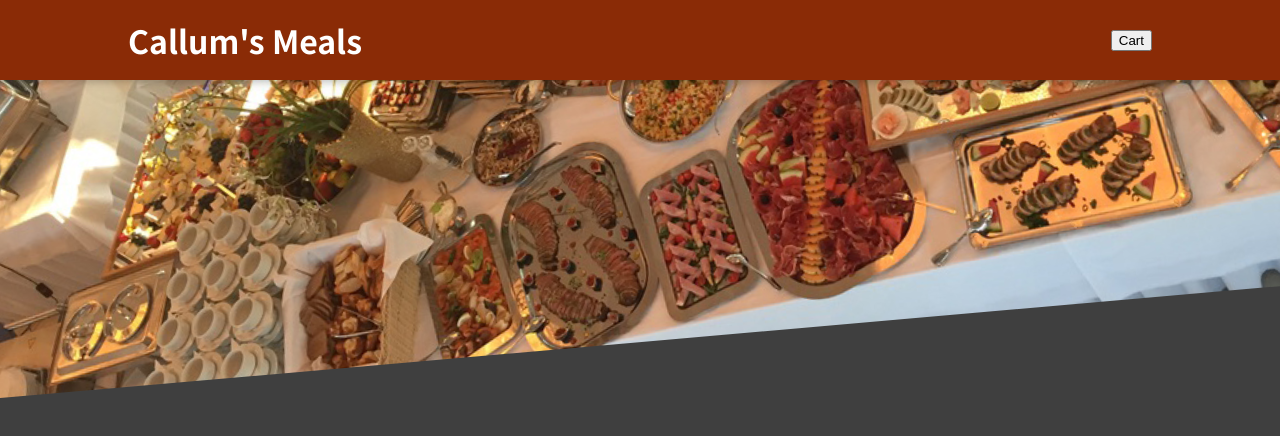
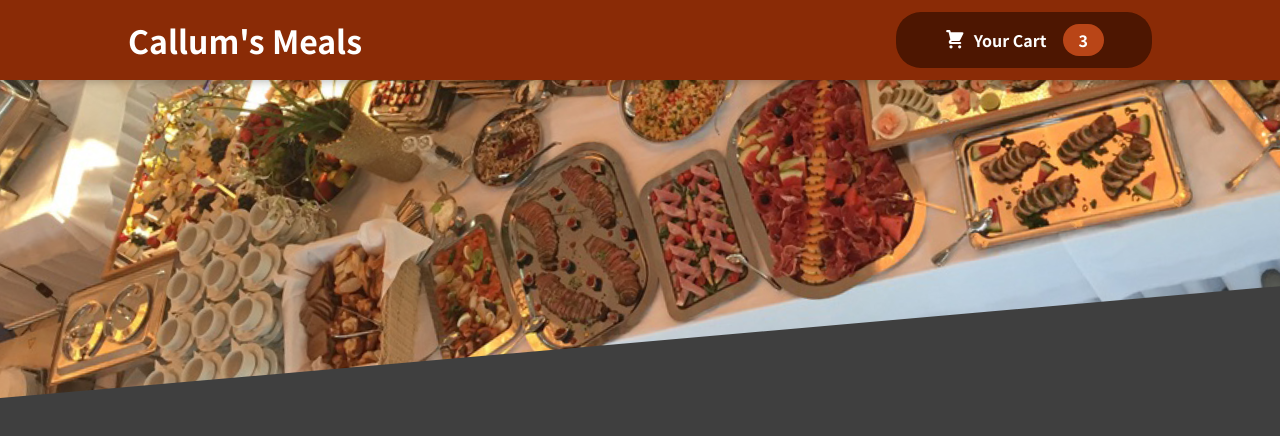
Before and after one commit to calgdon/Food-App, a React (Create React App) app: page / in a window 1280 px wide. Shown: the top 436 px of the page. Built offline with nearby package versions, Linux system fonts and the light colour scheme.

Commit message:
changed the button in the header

```diff
--- /dev/null
+++ b/src/components/Cart/CartIcon.js
@@ -0,0 +1,13 @@
+const CartIcon = () => {
+    return (
+      <svg
+        xmlns='http://www.w3.org/2000/svg'
+        viewBox='0 0 20 20'
+        fill='currentColor'
+      >
+        <path d='M3 1a1 1 0 000 2h1.22l.305 1.222a.997.997 0 00.01.042l1.358 5.43-.893.892C3.74 11.846 4.632 14 6.414 14H15a1 1 0 000-2H6.414l1-1H14a1 1 0 00.894-.553l3-6A1 1 0 0017 3H6.28l-.31-1.243A1 1 0 005 1H3zM16 16.5a1.5 1.5 0 11-3 0 1.5 1.5 0 013 0zM6.5 18a1.5 1.5 0 100-3 1.5 1.5 0 000 3z' />
+      </svg>
+    );
+  };
+
+  export default CartIcon;
--- a/src/components/Layout/Header.js
+++ b/src/components/Layout/Header.js
@@ -1,22 +1,20 @@
-import React from 'react'
-import classes from './Header.module.css'
-import mealsImage from '../../assets/meals.jpg'
+import React from "react";
+import classes from "./Header.module.css";
+import mealsImage from "../../assets/meals.jpg";
+import HeaderCartButton from "./HeaderCartButton";
 
 function Header() {
   return (
     <React.Fragment>
-        <header className={classes.header}>
-            <h1>Callum's Meals</h1>
-            <button>Cart</button>
-        </header>
-        <div className={classes['main-image']}>
-        <img src={mealsImage} alt="A table full of delicious food!"/>
-
-        </div>
-
-
+      <header className={classes.header}>
+        <h1>Callum's Meals</h1>
+        <HeaderCartButton />
+      </header>
+      <div className={classes["main-image"]}>
+        <img src={mealsImage} alt="A table full of delicious food!" />
+      </div>
     </React.Fragment>
-  )
+  );
 }
 
-export default Header
+export default Header;
--- /dev/null
+++ b/src/components/Layout/HeaderCartButton.js
@@ -0,0 +1,17 @@
+import React from 'react'
+import CartIcon from '../Cart/CartIcon'
+import classes from './HeaderCartButton.module.css'
+
+function HeaderCartButton() {
+  return (
+    <button className={classes.button}>
+        <span className={classes.icon}>
+        <CartIcon />
+        </span>
+        <span>Your Cart</span>
+        <span className={classes.badge}>3</span>
+    </button>
+  )
+}
+
+export default HeaderCartButton
--- /dev/null
+++ b/src/components/Layout/HeaderCartButton.module.css
@@ -0,0 +1,59 @@
+.button {
+    cursor: pointer;
+    font: inherit;
+    border: none;
+    background-color: #4d1601;
+    color: white;
+    padding: 0.75rem 3rem;
+    display: flex;
+    justify-content: space-around;
+    align-items: center;
+    border-radius: 25px;
+    font-weight: bold;
+  }
+
+  .button:hover,
+  .button:active {
+    background-color: #2c0d00;
+  }
+
+  .icon {
+    width: 1.35rem;
+    height: 1.35rem;
+    margin-right: 0.5rem;
+  }
+
+  .badge {
+    background-color: #b94517;
+    padding: 0.25rem 1rem;
+    border-radius: 25px;
+    margin-left: 1rem;
+    font-weight: bold;
+  }
+
+  .button:hover .badge,
+  .button:active .badge {
+    background-color: #92320c;
+  }
+
+  .bump {
+    animation: bump 300ms ease-out;
+  }
+
+  @keyframes bump {
+    0% {
+      transform: scale(1);
+    }
+    10% {
+      transform: scale(0.9);
+    }
+    30% {
+      transform: scale(1.1);
+    }
+    50% {
+      transform: scale(1.15);
+    }
+    100% {
+      transform: scale(1);
+    }
+  }
```
